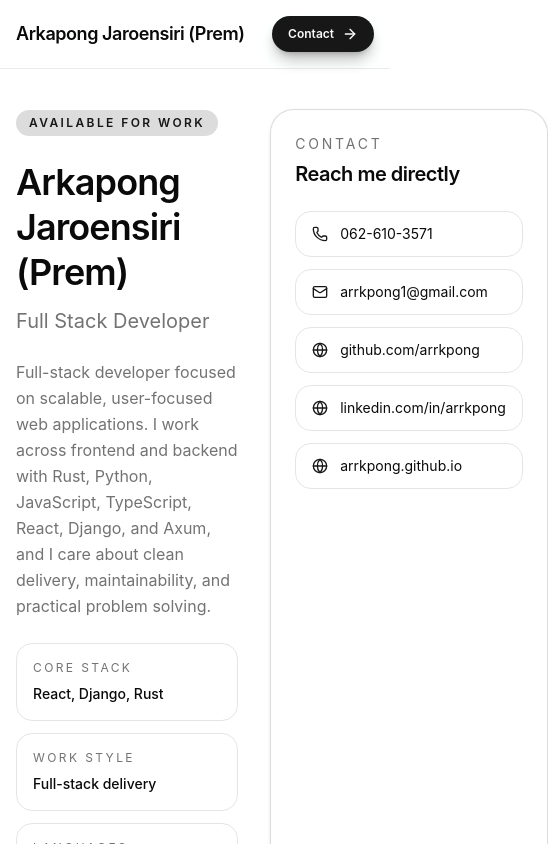
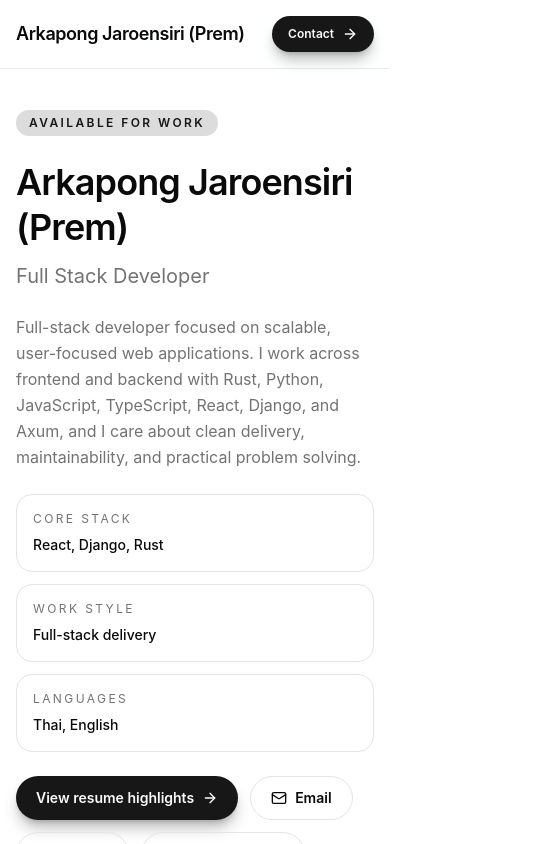
Before and after one commit to arrkpong/portfolio, a React (Vite) app: page / in a window 390 px wide. Shown: the top 844 px of the page, 548 px wide, since content can reach past the window. Built offline with nearby package versions, Linux system fonts and the light colour scheme.

Commit message:
fix: responsive layout and css styling bugs

```diff
--- a/src/index.css
+++ b/src/index.css
@@ -112,6 +112,7 @@
 @layer base {
   html {
     scroll-behavior: smooth;
+    scroll-padding-top: 5rem;
   }
 
   * {
@@ -120,13 +121,13 @@
   body {
     @apply bg-background text-foreground;
     background-image:
-      radial-gradient(circle at top, hsl(var(--primary) / 0.04), transparent 35%),
-      linear-gradient(to bottom, hsl(var(--background)), hsl(var(--background)));
+      radial-gradient(circle at top, color-mix(in srgb, var(--primary) 4%, transparent), transparent 35%),
+      linear-gradient(to bottom, var(--background), var(--background));
   }
 
   ::selection {
-    background: hsl(var(--primary) / 0.14);
-    color: hsl(var(--foreground));
+    background: color-mix(in srgb, var(--primary) 14%, transparent);
+    color: var(--foreground);
   }
 }
 
--- a/src/pages/Home.tsx
+++ b/src/pages/Home.tsx
@@ -162,8 +162,7 @@ export default function Home() {
 
       <main id="top" className="mx-auto flex max-w-6xl flex-col gap-20 px-4 py-10 md:px-6 md:py-14">
         <motion.section
-          className="grid gap-8 lg:grid-cols-1"
-          style={{ gridTemplateColumns: '1.2fr 0.8fr' }}
+          className="grid gap-8 grid-cols-1 lg:grid-cols-[1.2fr_0.8fr]"
           {...fadeIn()}
         >
           <div className="space-y-6">
@@ -453,7 +452,7 @@ export default function Home() {
               </CardContent>
             </Card>
 
-            <Card className="rounded-3xl border-border/70">
+            <Card id="certificate" className="rounded-3xl border-border/70">
               <CardHeader>
                 <Badge variant="outline" className="w-fit">
                   {certificate.year}
```
Also changed, not shown: 1 other file (tests, documents, lock files or other folders).
